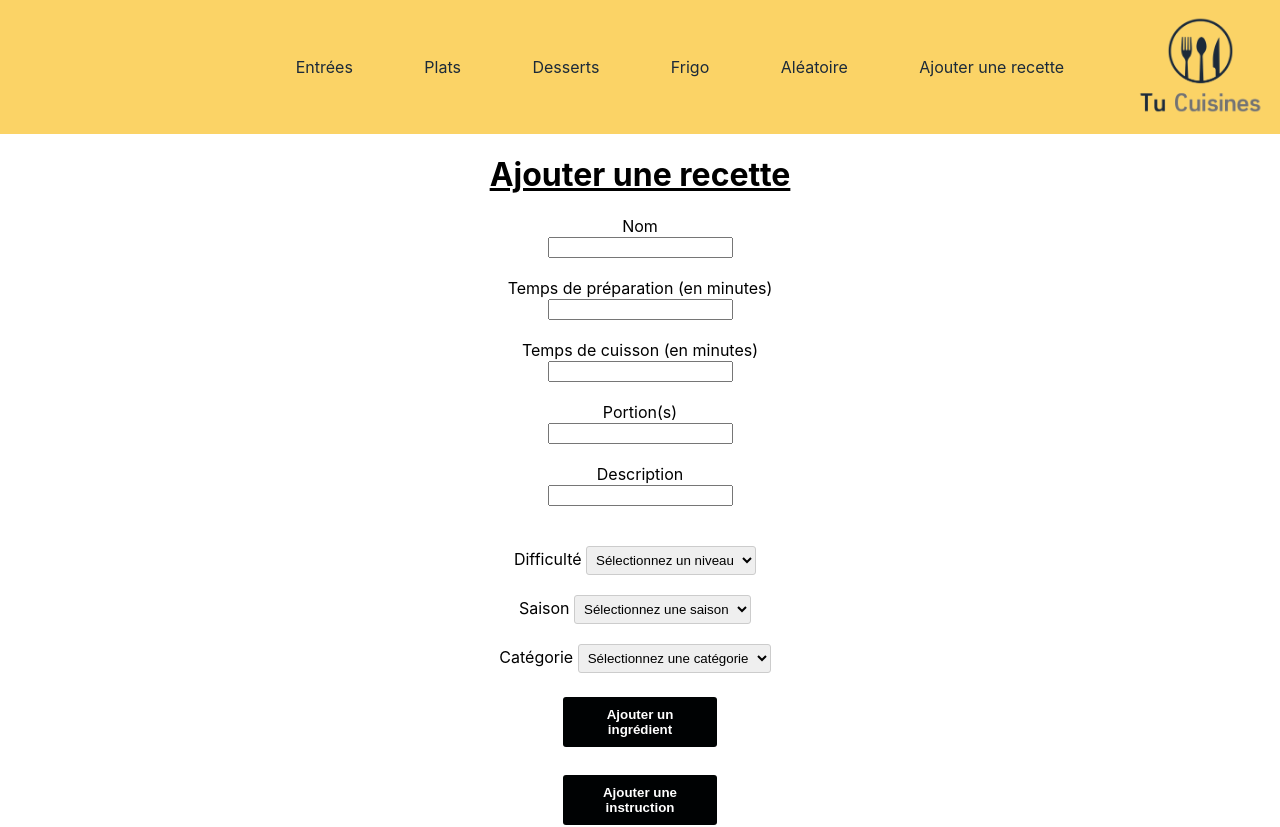
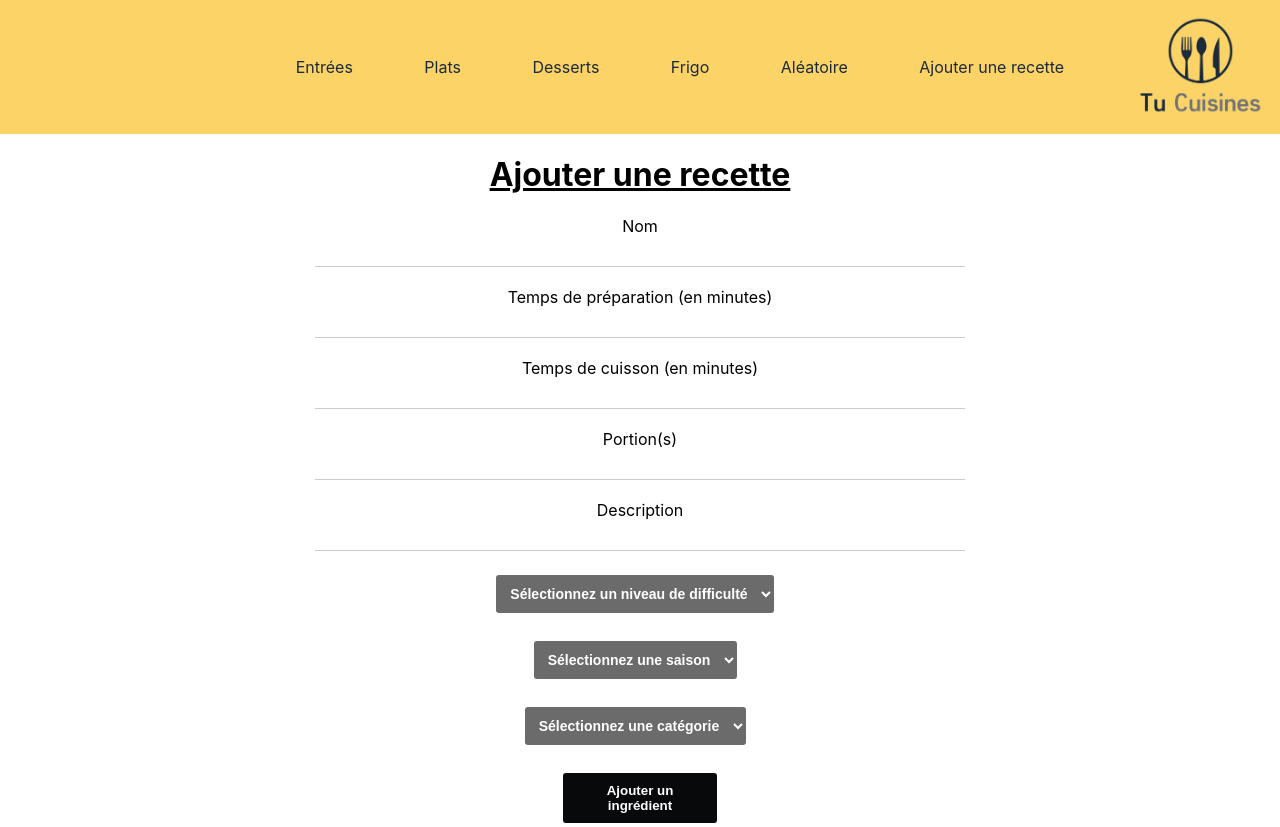
Before and after one commit to tfeutren/cookingRecipeWebsite, a React (Create React App) app in the folder cooking-recipe/: page /formulaire in a window 1280 px wide. Shown: the top 827 px of the page. Built offline with nearby package versions, Linux system fonts and the light colour scheme.

Commit message:
"modifs esthétiques"

```diff
--- a/cooking-recipe/src/components/Filter.js
+++ b/cooking-recipe/src/components/Filter.js
@@ -40,7 +40,7 @@ function Filter({ applyFilters }) {
         <div className="toggle-icon" />
       </div>
       <div className="filter-container">
-        <h2>Filtrer</h2>
+       <h2 className="aligne-title">Filtrer</h2>
         <label>
 
           Recherche{' '}
@@ -90,10 +90,10 @@ function Filter({ applyFilters }) {
           Saison{' '}
           <select value={season} onChange={(e) => setSeason(e.target.value)}>
             <option value="">Selection</option>
-            <option value="summer">Summer</option>
-            <option value="winter">Winter</option>
-            <option value="spring">Spring</option>
-            <option value="autumn">Autumn</option>
+            <option value="summer">Ete</option>
+            <option value="winter">Hiver</option>
+            <option value="spring">Printemps</option>
+            <option value="autumn">Automne</option>
           </select>
         </label>
         <br/>
--- a/cooking-recipe/src/pages/Formulaire.js
+++ b/cooking-recipe/src/pages/Formulaire.js
@@ -7,9 +7,9 @@ function Formulaire() {
   const [preparationTime, setPreparationTime] = useState('');
   const [cookTime, setCookTime] = useState('');
   const [difficulty, setDifficulty] = useState('');
-  const [ingredients, setIngredientName] = useState([]);
-  const [quantity, setIngredientQuantity] = useState([]);
-  const [unit, setIngredientUnit] = useState([]);
+  const [ingredients, setIngredients] = useState([]);
+  const [quantity, setQuantity] = useState([]);
+  const [unit, setUnit] = useState([]);
   const [category, setCategory] = useState('');
   const [type, setType] = useState('');
   const [portion, setPortion] = useState('');
@@ -18,9 +18,9 @@ function Formulaire() {
   const [description, setDescription] = useState('');
 
   const handleAddIngredient = () => {
-    setIngredientName([...ingredients, '']);
-    setIngredientQuantity([...quantity, '']);
-    setIngredientUnit([...unit, '']);
+    setIngredients([...ingredients, '']);
+    setQuantity([...quantity, '']);
+    setUnit([...unit, '']);
   };
 
   const handleRemoveIngredient = (index) => {
@@ -32,27 +32,27 @@ function Formulaire() {
     updatedQuantity.splice(index, 1);
     updatedUnit.splice(index, 1);
 
-    setIngredientName(updatedIngredients);
-    setIngredientQuantity(updatedQuantity);
-    setIngredientUnit(updatedUnit);
+    setIngredients(updatedIngredients);
+    setQuantity(updatedQuantity);
+    setUnit(updatedUnit);
   };
 
   const handleIngredientChange = (index, value) => {
     const updatedIngredients = [...ingredients];
     updatedIngredients[index] = value;
-    setIngredientName(updatedIngredients);
+    setIngredients(updatedIngredients);
   };
 
   const handleQuantityChange = (index, value) => {
     const updatedQuantity = [...quantity];
     updatedQuantity[index] = value;
-    setIngredientQuantity(updatedQuantity);
+    setQuantity(updatedQuantity);
   };
 
   const handleUnitChange = (index, value) => {
     const updatedUnit = [...unit];
     updatedUnit[index] = value;
-    setIngredientUnit(updatedUnit);
+    setUnit(updatedUnit);
   };
 
   const handleAddInstruction = () => {
@@ -81,15 +81,16 @@ function Formulaire() {
 
   const handleChangeDifficulty = (e) => {
     setDifficulty(e.target.value);
-  }
+  };
 
   const handleChangeDescription = (e) => {
     setDescription(e.target.value);
   };
 
   const handleSubmit = () => {
-    alert(`Submitted ${name} ${preparationTime} ${preparationTime} ${cookTime} ${portion} ${difficulty} ${category} ${saison}`);
-
+    alert(
+      `Submitted ${name} ${preparationTime} ${preparationTime} ${cookTime} ${portion} ${difficulty} ${category} ${saison}`
+    );
 
     // Créer un objet recette avec les valeurs des champs
     const recette = {
@@ -111,10 +112,10 @@ function Formulaire() {
     setPreparationTime('');
     setCookTime('');
     setDifficulty('');
-    setIngredientName('');
-    setIngredientQuantity('');
+    setIngredients([]);
+    setQuantity([]);
     setCategory('');
-    setIngredientUnit('');
+    setUnit([]);
     setType('');
     setPortion('');
   };
@@ -122,40 +123,44 @@ function Formulaire() {
   return (
     <div>
       <h1>Ajouter une recette</h1>
-        <label>
-          Nom
+      <label className='label-name'>
+        <span>Nom</span>
         <div>
           <input type="text" id="name" value={name} onChange={(e) => setName(e.target.value)} />
         </div>
       </label>
       <br />
-        <label>
-          Temps de préparation (en minutes)
+      <label className='label-preparationTime'>
+        <span>Temps de préparation (en minutes)</span>
         <div>
           <input type="text" id="preparationTime" value={preparationTime} onChange={(e) => setPreparationTime(e.target.value)} />
         </div>
+      </label>
       <br />
-          Temps de cuisson (en minutes)
+      <label className='label-cookTime'>
+        <span>Temps de cuisson (en minutes)</span>
         <div>
           <input type="text" id="cookTime" value={cookTime} onChange={(e) => setCookTime(e.target.value)} />
         </div>
+      </label>
       <br />
-          Portion(s)
+      <label className='label-portion'>
+        <span>Portion(s)</span>
         <div>
           <input type="int" id="portion" value={portion} onChange={(e) => setPortion(e.target.value)} />
         </div>
+      </label>
       <br />
-          Description
+      <label className='label-description'>
+        <span>Description</span>
         <div>
           <input type="text" id="description" value={description} onChange={(e) => setDescription(e.target.value)} />
         </div>
-         <br />
       </label>
       <br />
-        <label>
-        Difficulté{' '}
+      <label className='label-difficulty'>
         <select value={difficulty} id="difficulty" onChange={handleChangeDifficulty}>
-            <option value="">Sélectionnez un niveau </option>
+          <option value="">Sélectionnez un niveau de difficulté</option>
           <option value="1">1</option>
           <option value="2">2</option>
           <option value="3">3</option>
@@ -165,8 +170,7 @@ function Formulaire() {
       </label>
       <br />
       <br />
-        <label>
-        Saison{' '}
+      <label className='Season'>
         <select value={saison} id="season" onChange={handleChangeSeason}>
           <option value="">Sélectionnez une saison</option>
           <option value="printemps">Printemps</option>
@@ -177,8 +181,7 @@ function Formulaire() {
       </label>
       <br />
       <br />
-        <label>
-          Catégorie{' '}
+      <label className="label-category">
         <select value={category} id="category" onChange={handleChangeCategory}>
           <option value="">Sélectionnez une catégorie</option>
           <option value={MealCategory.entree}>Entrée</option>
@@ -222,12 +225,12 @@ function Formulaire() {
       <button className="form-button" onClick={handleAddIngredient}>Ajouter un ingrédient</button>
 
 
-        <br/>
-        <br/>
+      <br />
+      <br />
 
       {instruction.map((instruction, index) => (
         <div key={index}>
-          <label>
+          <label className="label-instruction">
             Instructions{' '}
             <input
               type="text"
@@ -242,14 +245,11 @@ function Formulaire() {
       <br />
       <br />
       <br />
-        <label>
-        <button className="form-button" type="submit">Ajouter</button>
-
-        </label>
+      <button className="form-button" type="submit" onClick={handleSubmit}>Ajouter</button>
+      <br />
+      <br />
     </div>
   );
 }
-//Recuperer les donnees et modifier le json
-//embellir
 
 export default Formulaire;
--- a/cooking-recipe/src/pages/RecipePage.js
+++ b/cooking-recipe/src/pages/RecipePage.js
@@ -37,8 +37,8 @@ function RecipePage() {
 
           <h2>Ingrédients :</h2>
           <p>Pour {count} personnes : </p>
-          <button onClick={handleDecrement}>-</button>
-          <button onClick={handleIncrement}>+</button>
+          <button className = 'recipe-button' onClick={handleDecrement}>-</button>
+          <button className = 'recipe-button' onClick={handleIncrement}>+</button>
           <div className="table-container">
             <table>
               <thead>
--- a/cooking-recipe/src/styles/Bienvenue.css
+++ b/cooking-recipe/src/styles/Bienvenue.css
@@ -12,7 +12,7 @@
     padding: 20px;
   }
 
-  h2 {
+.h2 {
     text-align: center;
     margin-bottom: 20px;
   }
--- a/cooking-recipe/src/styles/Filter.css
+++ b/cooking-recipe/src/styles/Filter.css
@@ -1,28 +1,9 @@
-.aligne {
-  text-align: left;
-}
 
-.aligne-title {
-  text-align: left;
-  text-decoration: underline;
-}
-
-h2 {
-  text-align: center;
-  margin-bottom: 20px;
-  color:#ccc;
-}
 
 .form-group {
   display: flex;
   justify-content: space-between;
   margin-bottom: 10px;
-}
-
-label {
-  flex-basis: 23%;
-  box-sizing: border-box;
-  padding-right: 10px;
 }
 
 select,
@@ -33,7 +14,7 @@ input[type='number'] {
   border-radius: 3px;
 }
 
-.button-container {
+.filter-button-container {
   display: flex;
   justify-content: space-between;
   margin-top: 17px;
@@ -51,8 +32,8 @@ input[type='number'] {
   cursor: pointer;
 }
 
-.button:hover {
-  background-color: #010a13;
+.filter-button:hover {
+  background-color: rgb(251, 211, 102);
 }
 
 .whole {
--- a/cooking-recipe/src/styles/Formulaire.css
+++ b/cooking-recipe/src/styles/Formulaire.css
@@ -5,15 +5,14 @@ body {
     sans-serif;
   -webkit-font-smoothing: antialiased;
   -moz-osx-font-smoothing: grayscale;
-
 }
 
-  code {
+.code {
   font-family: source-code-pro, Menlo, Monaco, Consolas, 'Courier New',
     monospace;
 }
 
-  .button-container {
+.form-button-container {
   display: flex;
   justify-content: space-between;
   margin-top: 17px;
@@ -25,12 +24,62 @@ body {
   margin: 4px;
   border: none;
   border-radius: 3px;
-    background-color: #000203;
-    color: #fff;
   font-weight: bold;
   cursor: pointer;
 }
 
-  button:hover {
-    background-color: #010a13;
+.form-button:hover {
+  background-color: rgb(251, 211, 102);
 }
+
+.label-category,
+.label-difficulty,
+.label-season {
+  color: rgb(0, 0, 0);
+  font-size: 16px;
+}
+
+#category,
+#difficulty,
+#season {
+  font-weight: bold;
+  font-size: 14px;
+  text-align: center;
+  background-color: #6b6b6b;
+  color: rgb(255, 255, 255);
+  border: 1px solid #ccc;
+  width: fit-content;
+  padding: 10px;
+  margin: 4px;
+  border: none;
+  border-radius: 3px;
+  cursor: pointer;
+}
+
+.label-name,
+.label-preparationTime,
+.label-cookTime,
+.label-portion,
+.label-description,
+.label-instruction {
+  color: rgb(0, 0, 0);
+  font-size: 16px;
+}
+
+#name,
+#preparationTime,
+#cookTime,
+#portion,
+#description,
+#instruction{
+  display: inline-block;
+  text-align: center;
+  border: none;
+  border-bottom: 1px solid #ccc;
+  font-size: 14px;
+  padding: 5px;
+  margin-top: 4px;
+  background-color: transparent;
+  outline: none;
+  width: 50%;
+}
--- a/cooking-recipe/src/styles/LeSaviezVous.css
+++ b/cooking-recipe/src/styles/LeSaviezVous.css
@@ -1,4 +1,4 @@
 .LeSaviezVous {
-    text-align: left;
+    text-align: center;
     margin-left: 250px;
 }
--- a/cooking-recipe/src/styles/RecipePage.css
+++ b/cooking-recipe/src/styles/RecipePage.css
@@ -61,3 +61,25 @@ h2 {
   tbody tr:nth-child(even) {
     background-color: #f9f9f9;
   }
+
+  .recipe-button-container {
+    display: flex;
+    justify-content: space-between;
+    margin-top: 17px;
+  }
+
+  .recipe-button {
+    width: 4%;
+    padding: 10px;
+    margin: 4px;
+    border: none;
+    border-radius: 3px;
+    background-color: #000203;
+    color: #fff;
+    font-weight: bold;
+    cursor: pointer;
+  }
+
+  .recipe-button:hover {
+    background-color:rgb(251, 211, 102);
+  }
```
Lines whose indentation alone changed are shown as unchanged.
